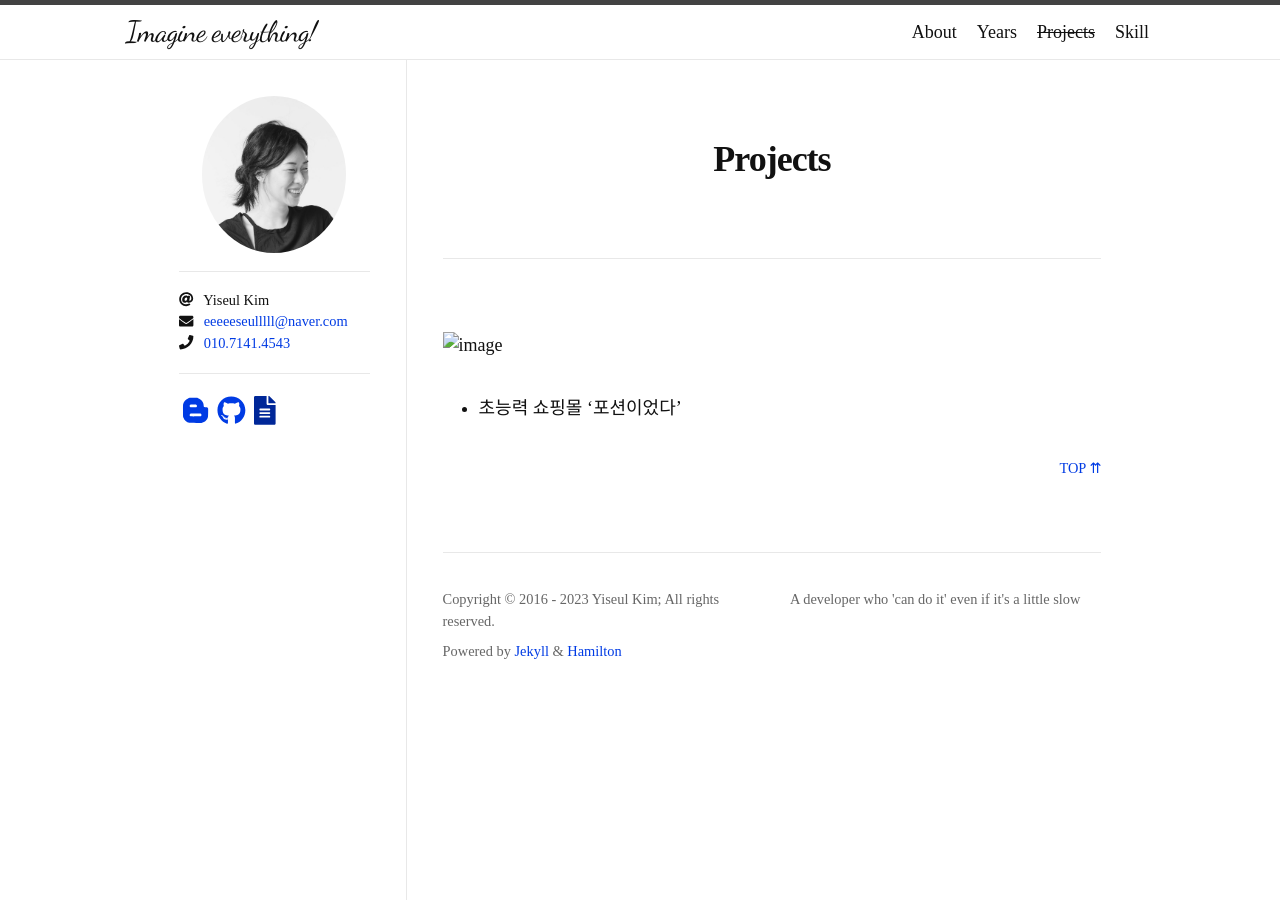
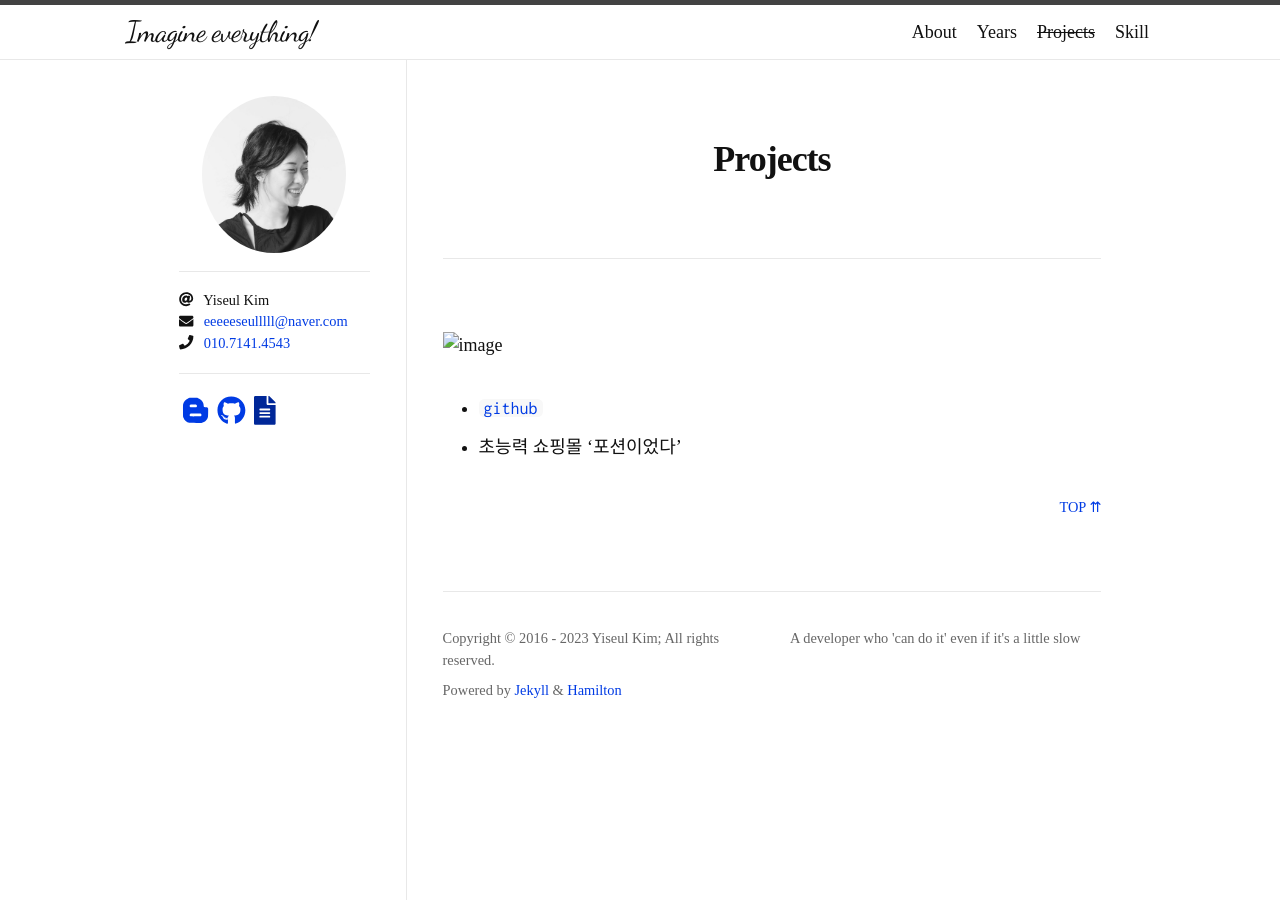
Before and after one commit to eseulssi/kimyiseul.github.io, a Jekyll site: the page built from categories.md, in a window 1280 px wide. Built offline with Jekyll 4.4.1, drawn with Linux system fonts in a browser that asks for light colours; nearby versions of some CDN libraries; some web fonts are replaced.

Commit message:
프로젝트변경

```diff
--- a/categories.md
+++ b/categories.md
@@ -6,4 +6,5 @@ permalink: /projects/
 ---
 
 ![image](potion.png){: width="650px" height="400px"}
+- [`github`](https://github.com/three-team1/main/tree/main)
 - 초능력 쇼핑몰 '포션이었다'
```
